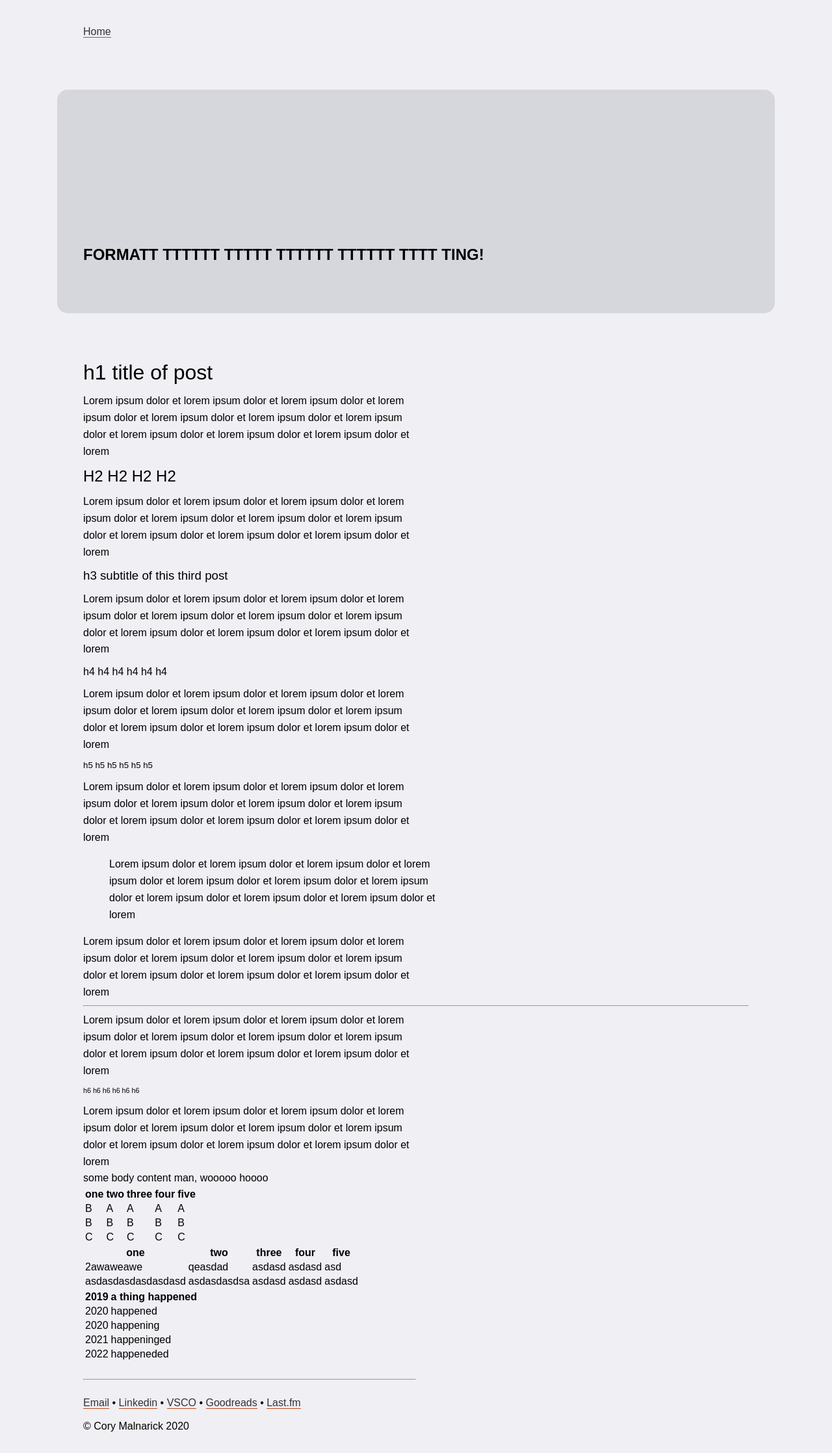
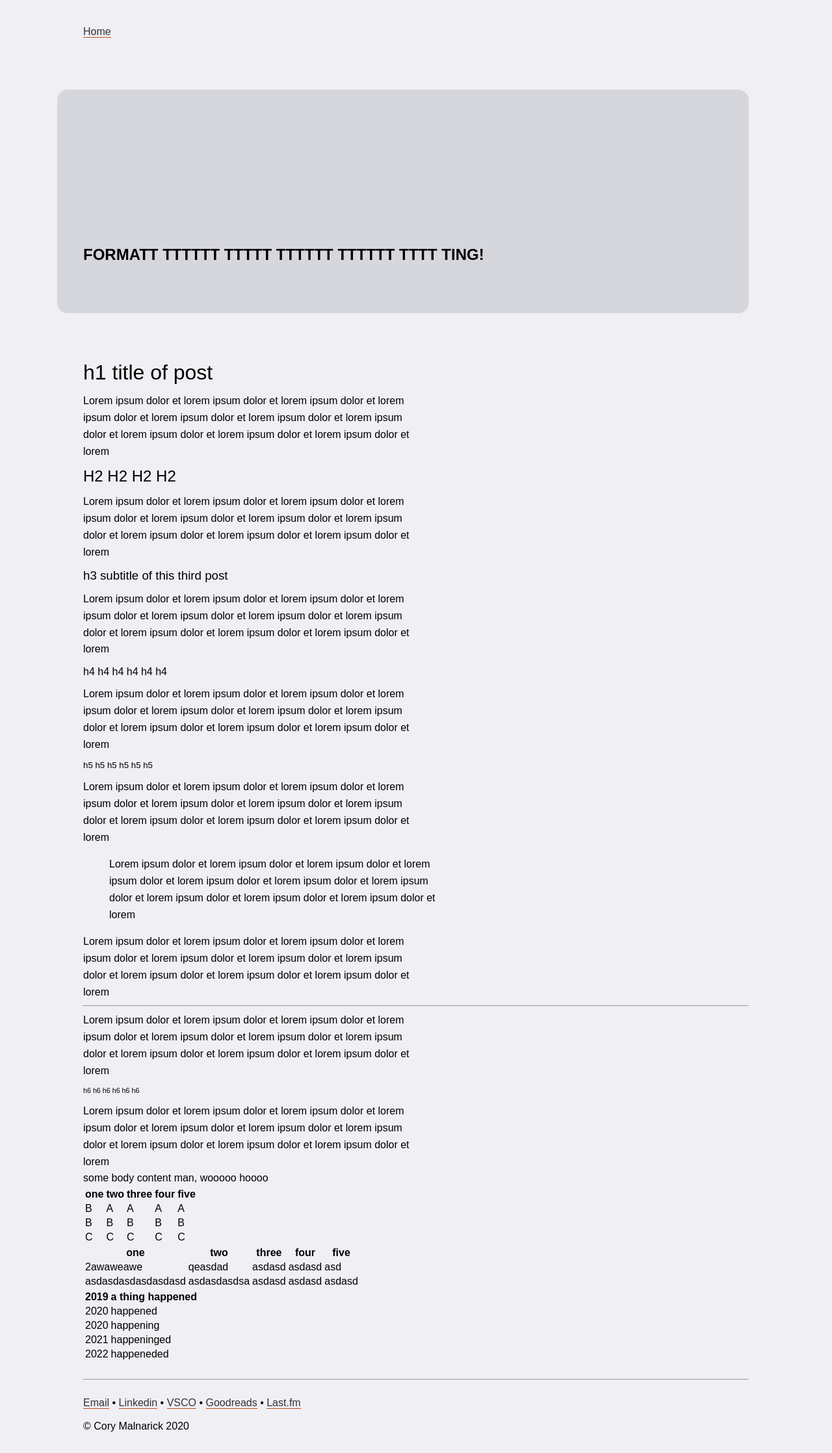
Before and after one commit to foundmonster/foundmonster.github.io, a Jekyll site: the page built from _posts/2020-03-24-thirdpost.md, in a window 1280 px wide. Shown: the whole page at 65% size. Built offline with Jekyll 4.4.1, drawn with Linux system fonts in a browser that asks for light colours; some web fonts are replaced.

Commit message:
changing all width to max-width; fix font-color typo in link

```diff
--- a/_sass/main.scss
+++ b/_sass/main.scss
@@ -39,7 +39,7 @@
 
 .headercard {
     background-color: #D6D6DD!important;
-    width: 100%;
+    max-width: 100%;
     border-radius: 16px;
     padding: 40px;
     padding-top: 160px;
@@ -50,7 +50,7 @@
 
 .subheadercard {
 	background-color: #D6D6DD!important;
-    width: 100%;
+    max-width: 100%;
     border-radius: 8px;
     padding: 20px;
     margin-left: -20px;
@@ -65,13 +65,13 @@
 }
 
 .subheadline {
-	width: 40rem;
+	max-width: 40rem;
 }
 
 h1, h3, h4, h5, h6 {
     padding-top: 12px;
     padding-bottom: 12px;
-    width: 40rem;
+    max-width: 40rem;
     margin-block-start: 0px;
     margin-block-end: 0px;
     line-height: 1.2;
@@ -83,7 +83,7 @@
 h2 {
     padding-top: 12px;
     padding-bottom: 12px;
-    width: 40rem;
+    max-width: 40rem;
     margin-block-start: 0px;
     margin-block-end: 0px;
     font-weight: 400;
@@ -92,7 +92,7 @@
 }
 
 p {
-    width:32rem;
+    max-width:32rem;
     margin-block-start: 0px;
     margin-block-end: 0px;
     line-height: 1.6111;
@@ -108,7 +108,7 @@
     margin-block-start: 0px;
     margin-block-end: 0px;
     margin-bottom: 16px;
-    width: 32rem;
+    max-width: 32rem;
 }
 
 li {
@@ -143,7 +143,7 @@
 a:visited.projectlistlink {
     text-decoration: none;
     font-size: 14px;
-    font-color: #737373;
+    color: #737373;
 }
 
 a:active.projectlistlink {
@@ -180,5 +180,5 @@
 
 footer {
 	padding-bottom: 16px;
-    max-width: 32rem;
+    max-max-width: 32rem;
 }
```
